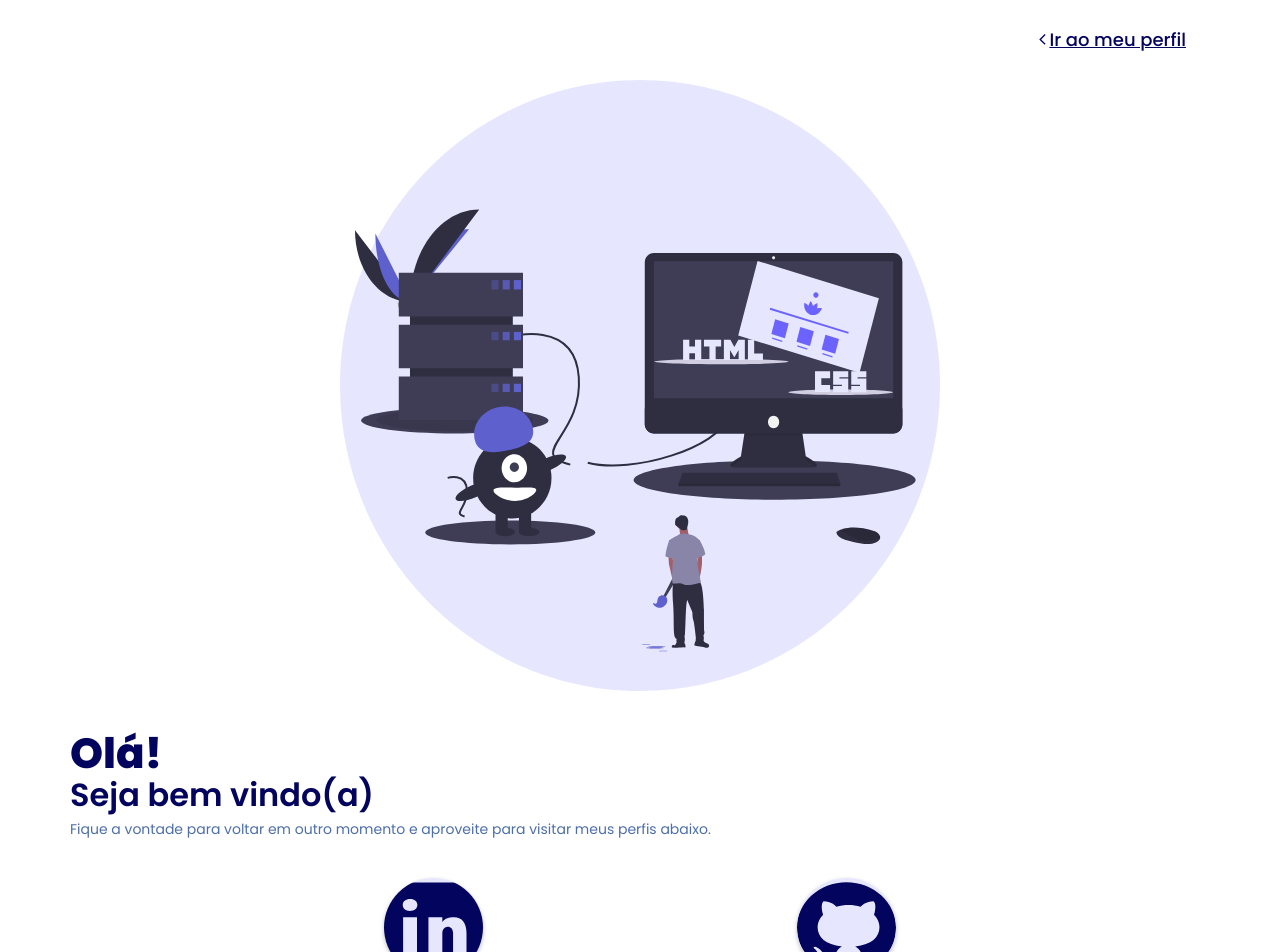
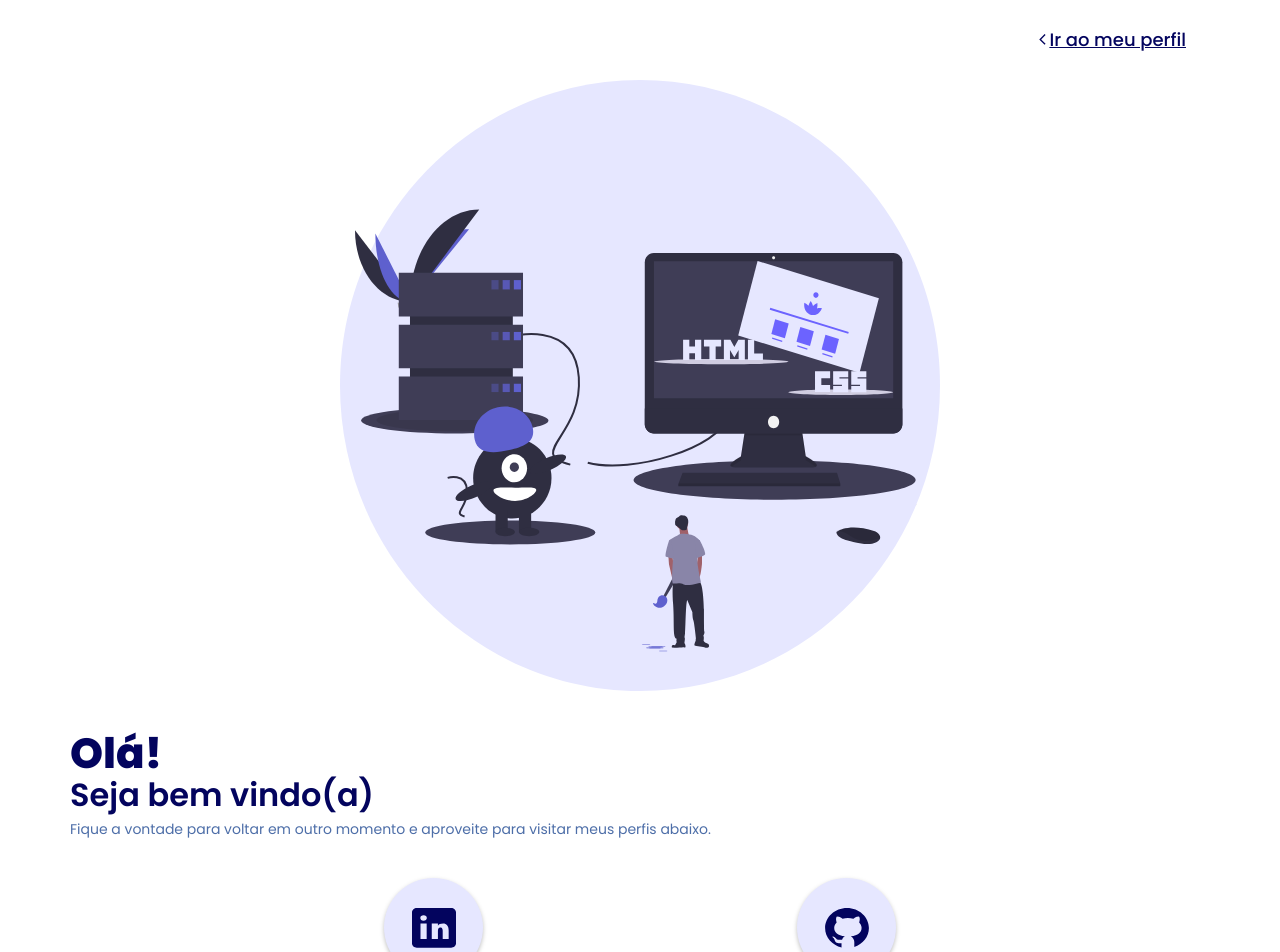
Before and after one commit to VittorGuih/own-page, a React (Vite) app: page / in a window 1280 px wide. Shown: the top 952 px of the page. Built offline with nearby package versions, Linux system fonts and the light colour scheme; the HTML template or start-up script is replaced by a standard one.

Commit message:
fix(layout-shifting): trying to fix the score that is causing layout shifting

```diff
--- a/src/components/Content/MainContent.jsx
+++ b/src/components/Content/MainContent.jsx
@@ -40,9 +40,10 @@ export function Content({ linkedin_link, github_link }) {
               aria-label='Ir para o pefil linkedin do Vittor Guilherme (Será aberto em outra aba)'
             >
               <img
-                width='100%'
-                height='100%'
+                width='44'
+                height='40'
                 src={linkedin}
+                alt=''
                 role='presentation'
               />
             </SocialIcon>
@@ -53,8 +54,8 @@ export function Content({ linkedin_link, github_link }) {
               aria-label='Ir para o pefil github do Vittor Guilherme (Será aberto em outra aba)'
             >
               <img
-                width='100%'
-                height='100%'
+                width='44'
+                height='40'
                 src={github}
                 alt=''
                 role='presentation'
--- a/src/components/Content/style.jsx
+++ b/src/components/Content/style.jsx
@@ -9,6 +9,8 @@ export const ImageContent = styled.figure`
   display: flex;
   min-width: 320px;
   max-width: 600px;
+  min-height: 325;
+  height: 100%;
   width: 65%;
 
   > img {
```
